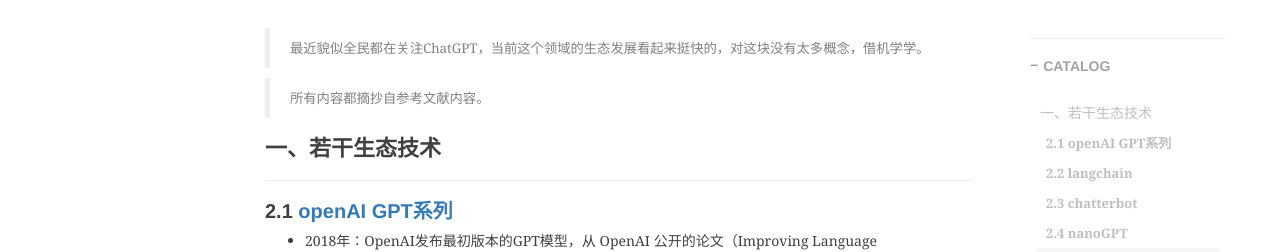
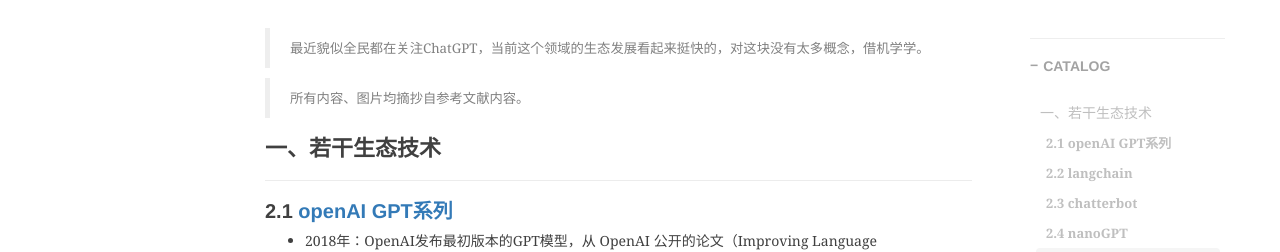
Before and after one commit to shihai1991/shihai1991.github.io, a Jekyll site: the page built from _posts/2023-02-16-openai生态调研.md, in a window 1280 px wide and 900 px high. Shown: the part 457-709 px from the top of the window. Built offline with Jekyll 4.4.1, drawn with Linux system fonts in a browser that asks for light colours; nearby versions of some CDN libraries; comment, search, counter and statistics services are not loaded.

Commit message:
Update 2023-02-16-openai生态调研.md

```diff
--- a/_posts/2023-02-16-openai生态调研.md
+++ b/_posts/2023-02-16-openai生态调研.md
@@ -10,7 +10,7 @@ time: '2023.02.16 10:18:00'
 ---
 > 最近貌似全民都在关注ChatGPT，当前这个领域的生态发展看起来挺快的，对这块没有太多概念，借机学学。
 
-> 所有内容都摘抄自参考文献内容。
+> 所有内容、图片均摘抄自参考文献内容。
 
 
 # 一、若干生态技术
```
